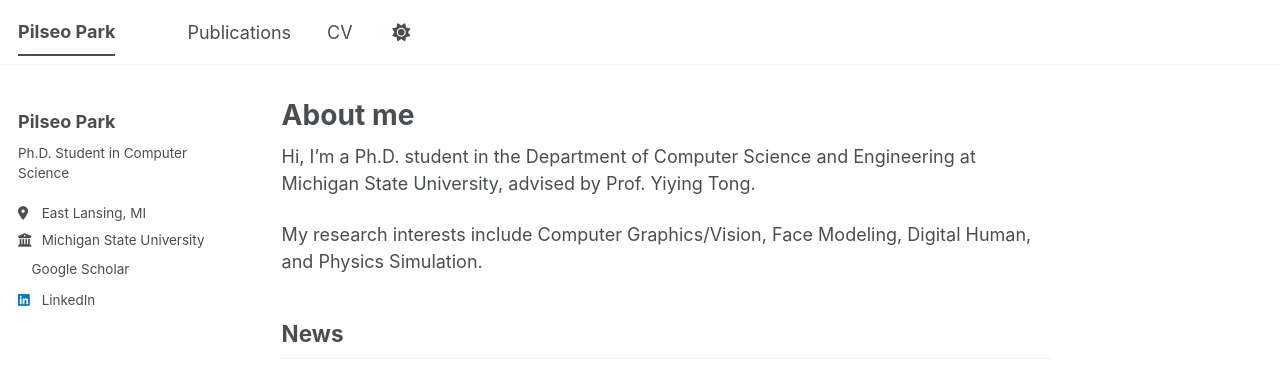
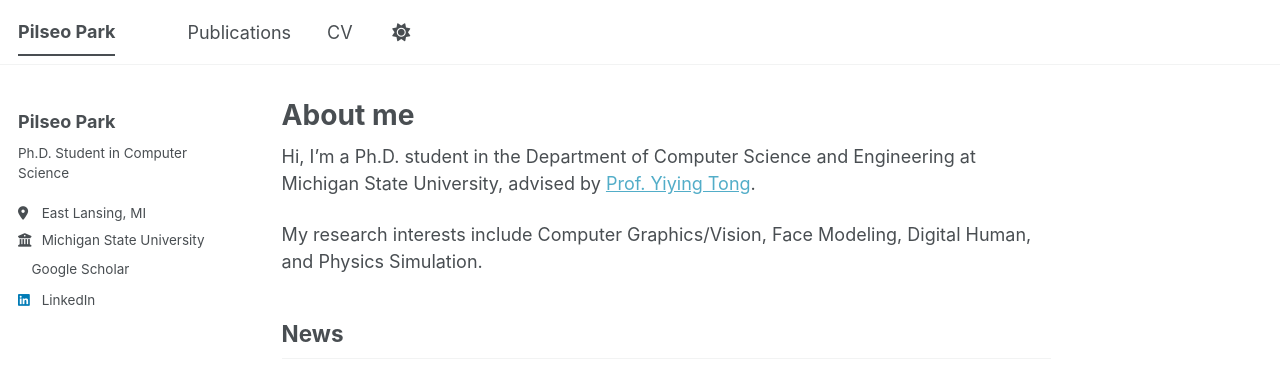
Before and after one commit to bbakpil/bbakpil.github.io, a Jekyll site: the page built from _pages/about.md, in a window 1280 px wide and 966 px high. Shown: the top 366 px of the window. Built offline with Jekyll 4.4.1, drawn with Linux system fonts in a browser that asks for light colours; a style sheet for code colours, icons or effects is not loaded; part of the change alters nothing that is shown.

```diff
--- a/_pages/about.md
+++ b/_pages/about.md
@@ -7,7 +7,7 @@ redirect_from:
   - /about.html
 ---
 
-Hi, I'm a Ph.D. student in the Department of Computer Science and Engineering at Michigan State University, advised by Prof. Yiying Tong.
+Hi, I'm a Ph.D. student in the Department of Computer Science and Engineering at Michigan State University, advised by [Prof. Yiying Tong](https://www.cse.msu.edu/~ytong/).
 
 My research interests include Computer Graphics/Vision, Face Modeling, Digital Human, and Physics Simulation.
 
```
